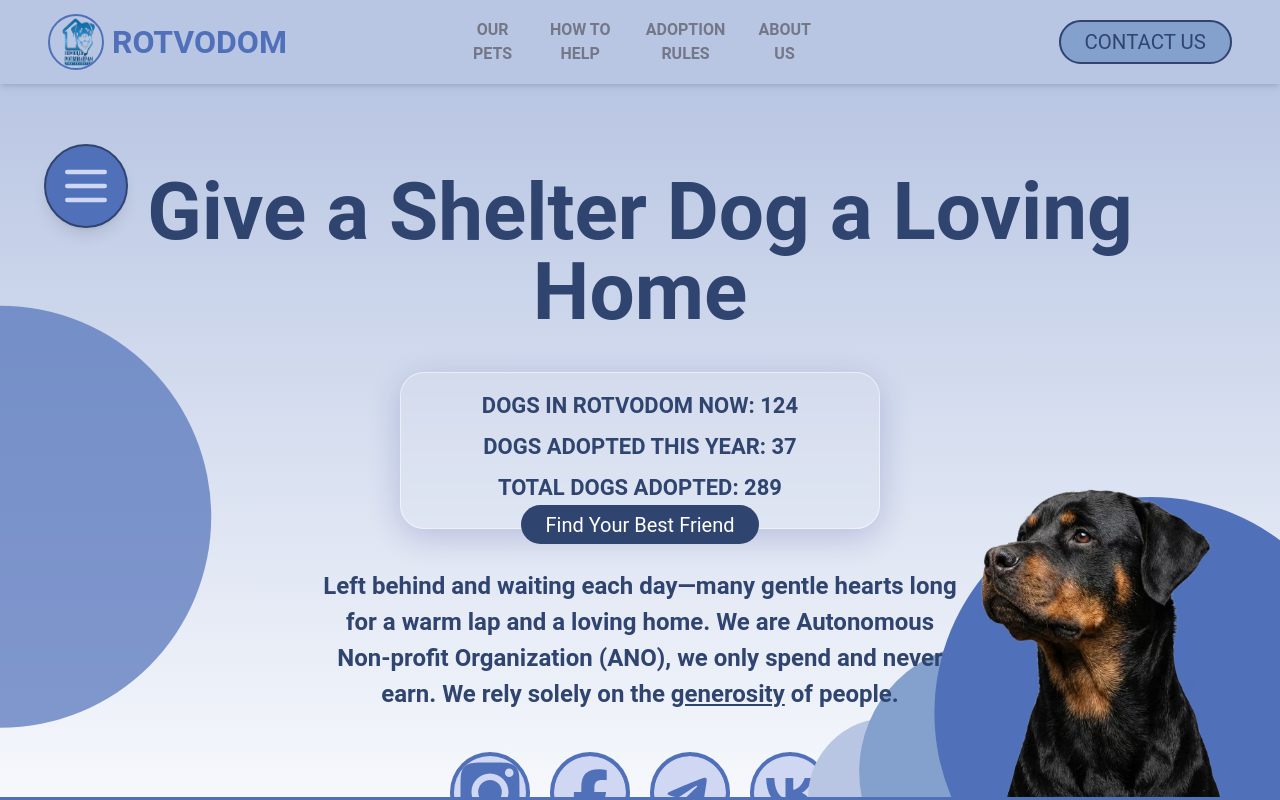
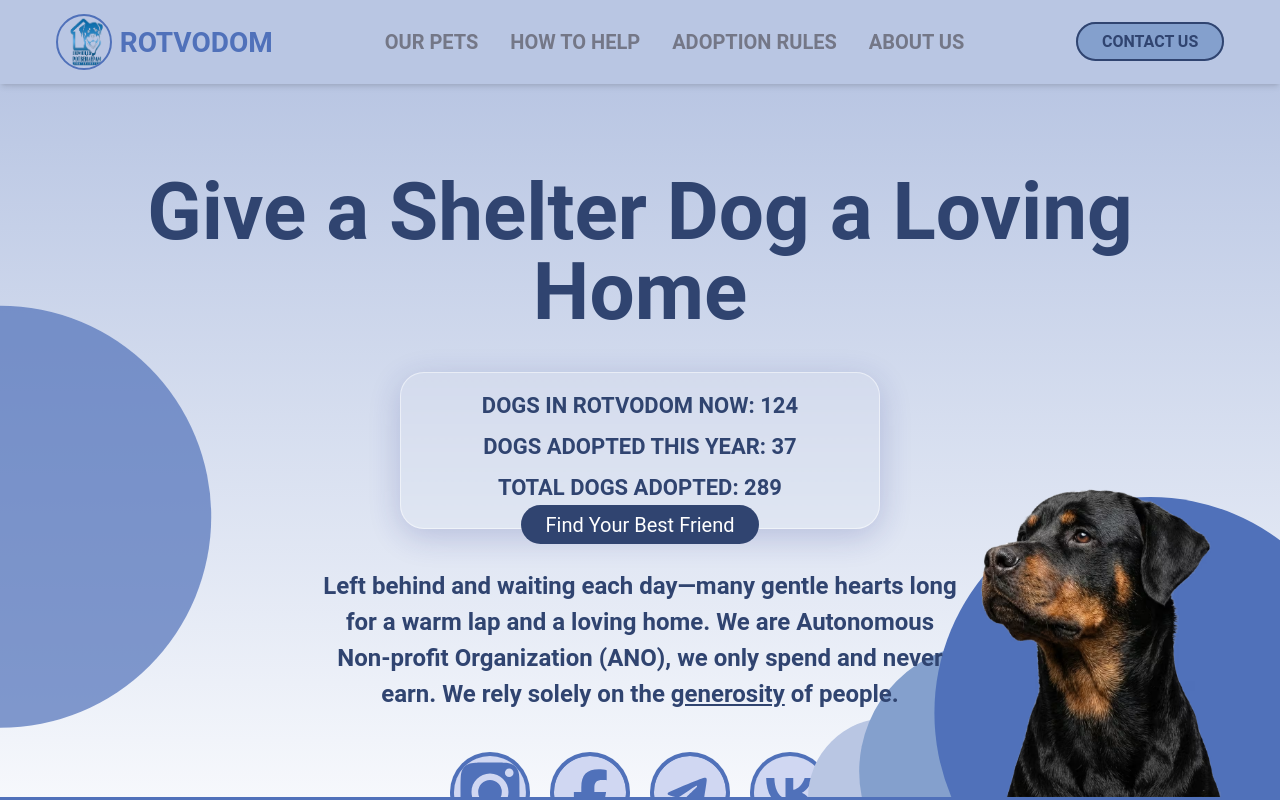
Before and after one commit to bavayra/dog-shelter, a React (Vite) app: page / in a window 1280 px wide. Shown: the top 800 px of the page. Built offline with nearby package versions, Linux system fonts and the light colour scheme; a web font is replaced by a local one.

Commit message:
style/refactor(Header/Sidebar-1280): hid sidebar. Increased font size for nav links and gap between them. Decreased gap between header's elements. Decreased font size for h1 and contact btn. Increased weight for the contact btn

```diff
--- a/src/components/Header.tsx
+++ b/src/components/Header.tsx
@@ -11,7 +11,7 @@ const Header = () => {
   return (
     <header className="bg-primary-200 sticky top-0 z-50 w-full overflow-x-hidden shadow-md">
       <div className="phone-sm:py-2 5xl:px-0 container mx-auto px-2 py-1 md:px-0 lg:py-4">
-        <div className="tablet-lg:gap-58 flex flex-row items-center justify-evenly gap-30 md:gap-50">
+        <div className="tablet-lg:gap-58 flex flex-row items-center justify-evenly gap-30 md:gap-50 xl:gap-26">
           <div className="phone:gap-2 flex min-w-0 flex-row items-center gap-1">
             <img
               src={LogoIcon}
@@ -26,14 +26,14 @@ const Header = () => {
           </div>
 
           <nav
-            className="4xl:gap-10 hidden items-center gap-8 text-center lg:flex-row lg:gap-0 xl:flex"
+            className="4xl:gap-10 hidden items-center gap-8 text-center xl:flex xl:flex-row xl:gap-8"
             aria-label="Main navigation"
           >
             {headerLinks.map((link) => (
               <a
                 key={link.id}
                 href={link.href}
-                className="hover:text-primary-900 text-fluid-nav hover:bg-primary-200 mx-0 py-3 font-medium text-neutral-700 transition-transform hover:scale-105 hover:rounded-lg hover:font-bold md:rounded-full md:px-4 md:py-1 md:font-bold lg:font-semibold"
+                className="hover:text-primary-900 text-fluid-nav hover:bg-primary-200 mx-0 py-3 font-medium text-neutral-700 transition-transform hover:scale-105 hover:rounded-lg hover:font-bold md:rounded-full md:px-4 md:py-1 md:font-bold lg:font-semibold xl:px-0"
                 aria-label={`Go to ${link.label} section`}
               >
                 {link.label.toUpperCase()}
--- a/src/components/Sidebar.tsx
+++ b/src/components/Sidebar.tsx
@@ -37,7 +37,7 @@ const Sidebar = ({ className = '' }: SidebarProps) => {
   return (
     <>
       <button
-        className="border-primary-700 bg-primary-500 hover:bg-primary-700 phone-sm:top-15 tablet-sm:top-18 tablet-lg:top-30 fixed top-12 left-3 z-51 rounded-full border-2 p-3 text-neutral-50 shadow-lg transition-colors md:top-22 md:ml-8 lg:top-36"
+        className="border-primary-700 bg-primary-500 hover:bg-primary-700 phone-sm:top-15 tablet-sm:top-18 tablet-lg:top-30 fixed top-12 left-3 z-51 rounded-full border-2 p-3 text-neutral-50 shadow-lg transition-colors md:top-22 md:ml-8 lg:top-36 xl:hidden"
         onClick={() => setIsOpen(!isOpen)}
         aria-label="Toggle sidebar"
         aria-expanded={isOpen}
--- a/src/features/AboutUs.tsx
+++ b/src/features/AboutUs.tsx
@@ -14,7 +14,7 @@ const AboutUs = () => {
         left="0"
         opacity={40}
         zIndex={0}
-        className="-translate-x-1/3 translate-y-1/3 lg:w-20"
+        className="-translate-x-1/3 translate-y-1/3"
       />
       <DecorativeCircle
         sizeVariant="xs"
--- a/src/styles/custom-breakpoints.css
+++ b/src/styles/custom-breakpoints.css
@@ -248,6 +248,8 @@
     width: auto;
     min-width: fit-content;
     white-space: nowrap;
+    font-size: 1rem;
+    font-weight: 700;
   }
   #hero {
     height: calc(var(--vph, 100svh) - 5.25rem);
@@ -421,7 +423,10 @@
     height: 3.5rem;
   }
   .text-fluid-nav {
-    font-size: 1rem;
+    font-size: 1.25rem;
+  }
+  .text-fluid-logo {
+    font-size: 1.75rem;
   }
   .header-contact-button {
     width: auto;
```
